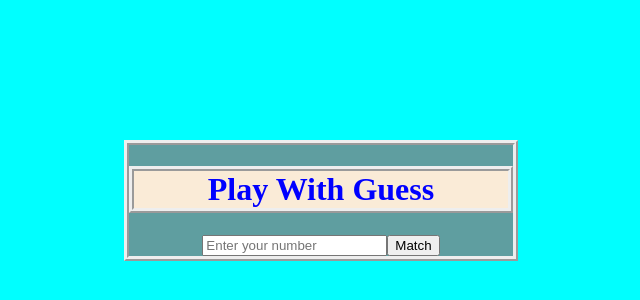
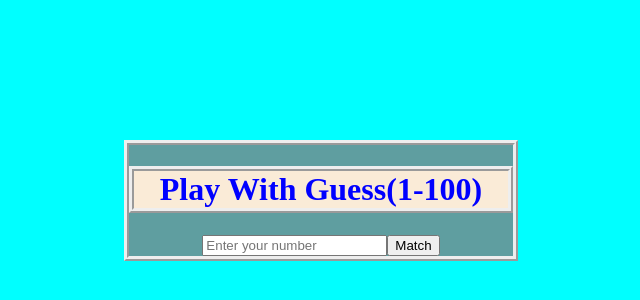
Before and after one commit to MANISHKUMAR1234567890/manukumar, a plain HTML site: page day4.html in a window 1280 px wide. Shown: the part 116-416 px from the top of the page, without its empty margins (327-967 px from the left). Drawn offline with Linux system fonts and the light colour scheme.

Commit message:
day4.html

```diff
--- a/day4.html
+++ b/day4.html
@@ -50,7 +50,7 @@
 <body>
 <div class="container">
     <div class="main">
-        <h1 id="heading">Play With Guess </h1>
+        <h1 id="heading">Play With Guess(1-100) </h1>
 
  <div id="submain">
 
```
